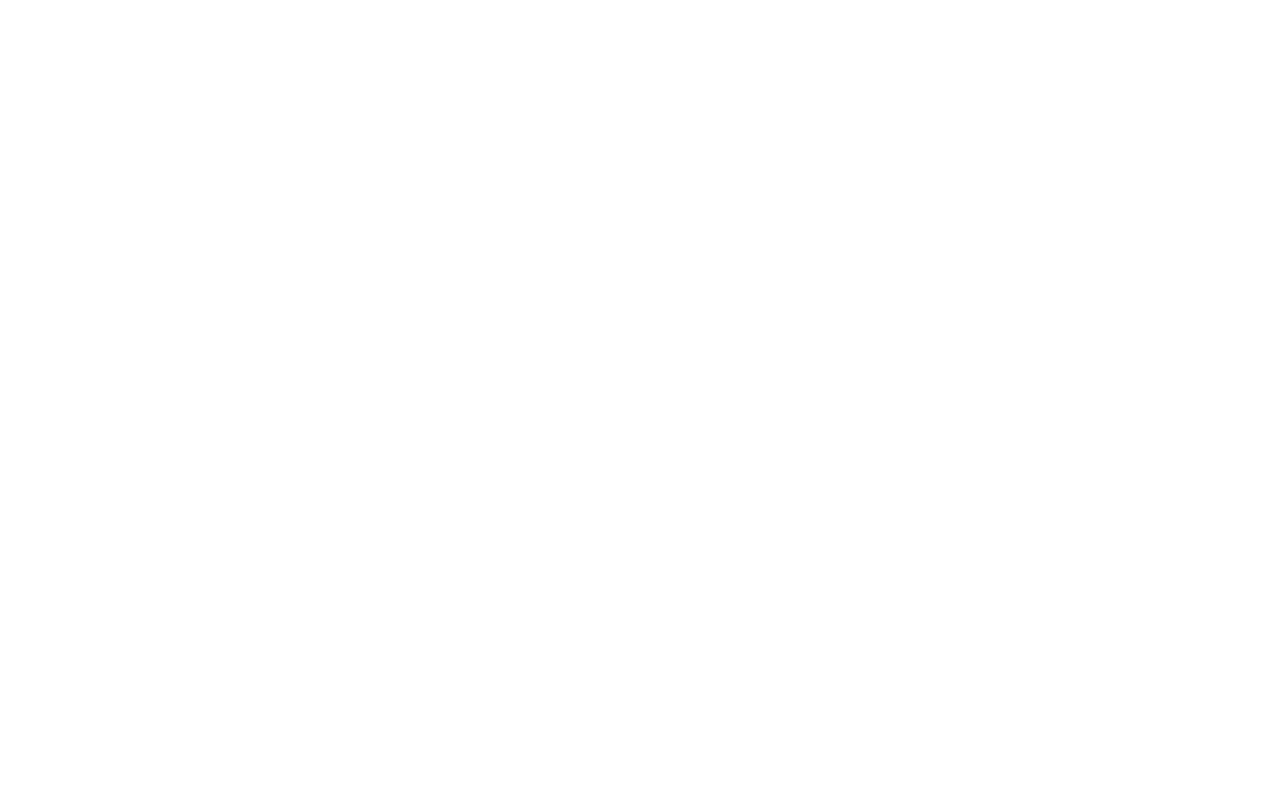
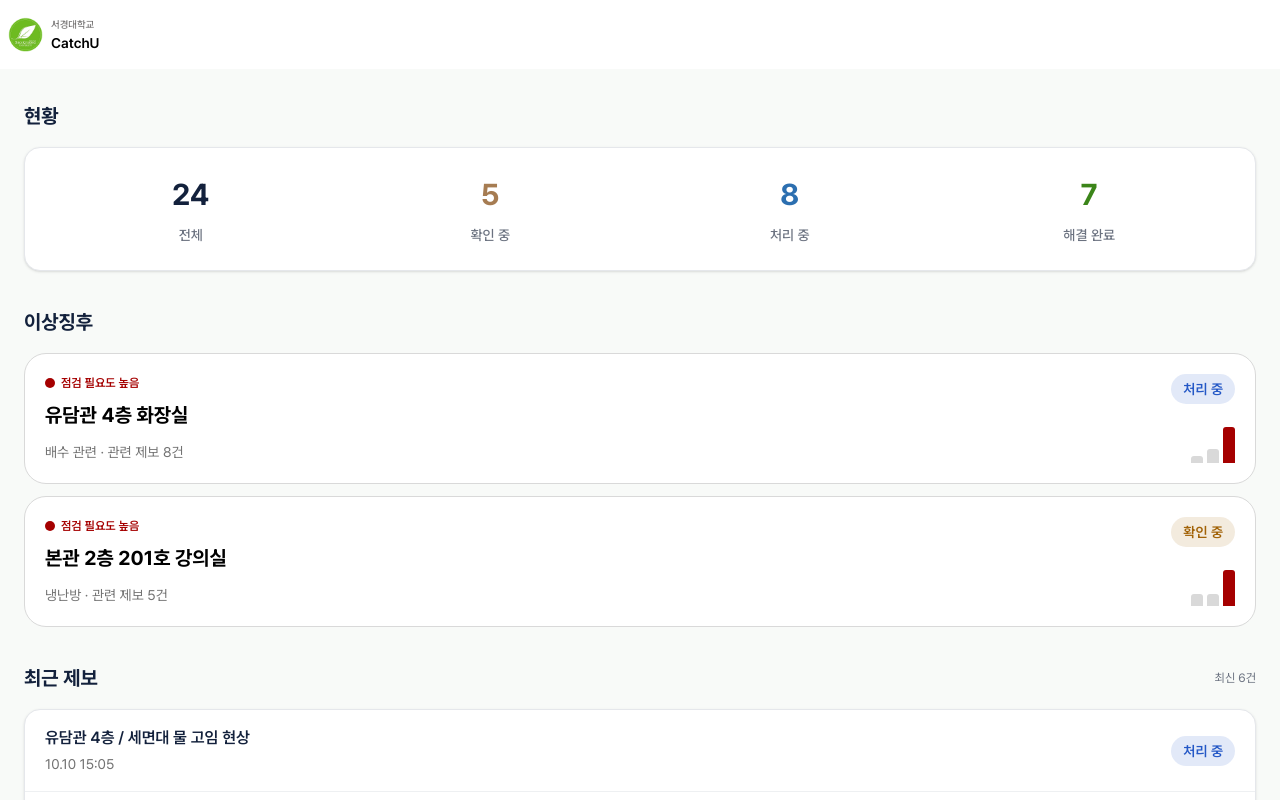
Before and after one commit to 5nel-day1/FE, a React (Vite) app: page /admin/dashboard in a window 1280 px wide. Before the commit this address had no page. Shown: the top 800 px of the page. Built offline with nearby package versions, Linux system fonts and the light colour scheme.

Commit message:
✨ Feat: 관리자 로그인 후 대시보드 이동 및 라우팅 연결

```diff
--- a/src/App.tsx
+++ b/src/App.tsx
@@ -10,6 +10,7 @@
 import MyReport from "./pages/MyReport/MyReport";
 import MyReportDetail from "./pages/MyReportDetail/MyReportDetail";
 import MyPage from "./pages/Mypage/Mypage";
+import AdminDashboard from "./pages/AdminDashboard/AdminDashboard";
 
 export default function App() {
   return (
@@ -26,6 +27,7 @@
           <Route path="/my-report" element={<MyReport />} />
           <Route path="/my-report/:id" element={<MyReportDetail />} />
           <Route path="/mypage" element={<MyPage />} />
+          <Route path="/admin/dashboard" element={<AdminDashboard />} />
         </Route>
       </Routes>
     </BrowserRouter>
--- a/src/pages/Login/ManagerLogin.tsx
+++ b/src/pages/Login/ManagerLogin.tsx
@@ -61,7 +61,7 @@
       </div>
 
       <div className="w-[339px]">
-        <Button title="로그인" />
+        <Button title="로그인" onClick={() => navigate("/admin/dashboard")}/>
       </div>
     </div>
   );
```
